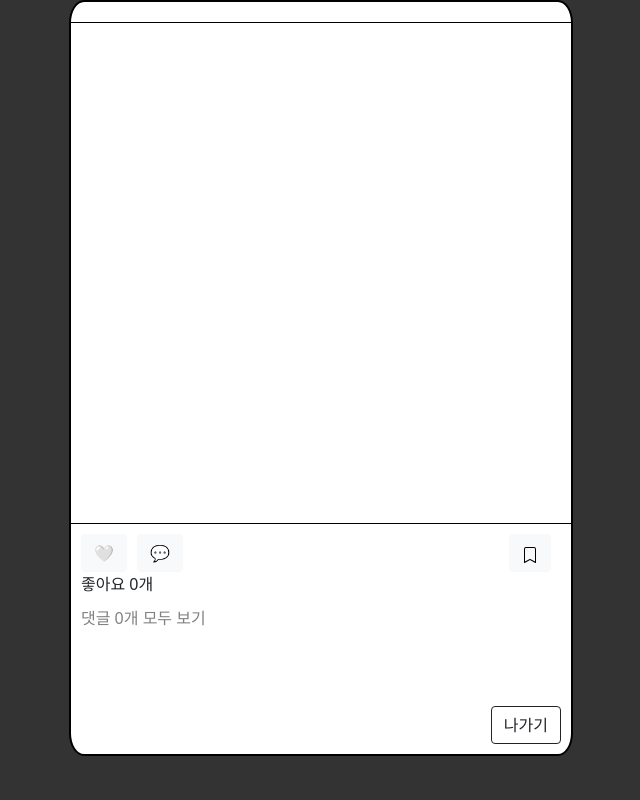
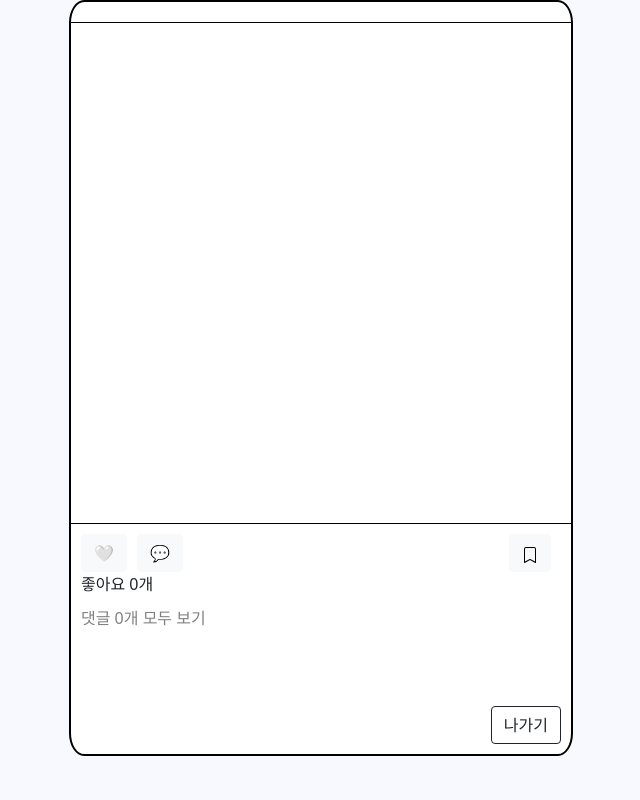
Before and after one commit to hanghae-prepare5/jeeklee, a Flask app: page /post/1 in a window 1280 px wide. Shown: the whole page, without its empty margins (319-959 px from the left). Run offline with Flask 2, Linux system fonts and the light colour scheme; data that the repository does not hold is empty; some libraries are stand-ins or nearby versions.

Commit message:
221101 중간저장

```diff
--- a/proj/templates/main.html
+++ b/proj/templates/main.html
@@ -232,7 +232,7 @@
 <div class="all">
     <!--로고-->
     <div style="float:top;" class='top'>
-        <h1 class='logo'>OOTD_GRAM</h1>
+        <h1 class='logo'>항해99 GRAM</h1>
     </div>
     <!--뒤로가기 버튼-->
 {#    <div>#}
--- a/proj/templates/post.html
+++ b/proj/templates/post.html
@@ -23,12 +23,8 @@
             display: none;
         }
 
-        .black {
-            background: rgba(0, 0, 0, 0.6);;
-        }
-
         body {
-            background-color: gray;
+            background-color: ghostwhite;
         }
 
         .noticespace {
@@ -221,7 +217,6 @@
         //게시물 팝업 열기
         $(document).ready(function () {
             $("#noticepopup").fadeIn();
-            $("#noticepopup").addClass("black");
             postaction();
             //게시물 팝업 닫기
             $("#popupclose").click(function () {
--- a/proj/templates/postwrite.html
+++ b/proj/templates/postwrite.html
@@ -21,12 +21,9 @@
             display: none;
         }
 
-        .black {
-            background: rgba(0, 0, 0, 0.6);
-        }
 
         body {
-            background-color: gray;
+            background-color: ghostwhite;
         }
 
         .noticepost {
@@ -147,7 +144,6 @@
         //게시물작성 팝업 열기
         $(document).ready(function () {
             $("#noticepopup").fadeIn();
-            $("#noticepopup").addClass("black");
 
             //게시물작성 팝업 닫기
             $("#popupclose").click(function () {
```
